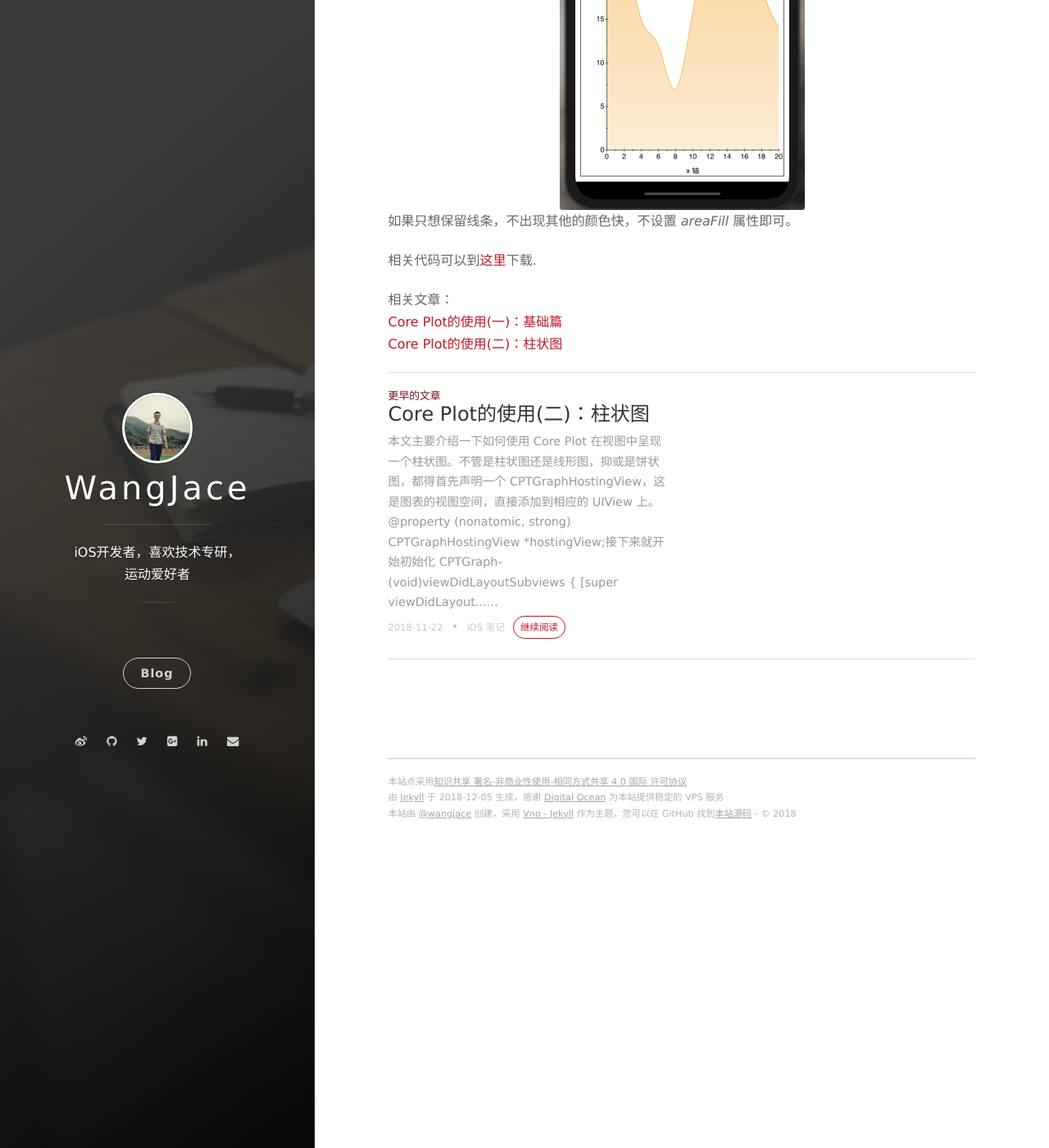
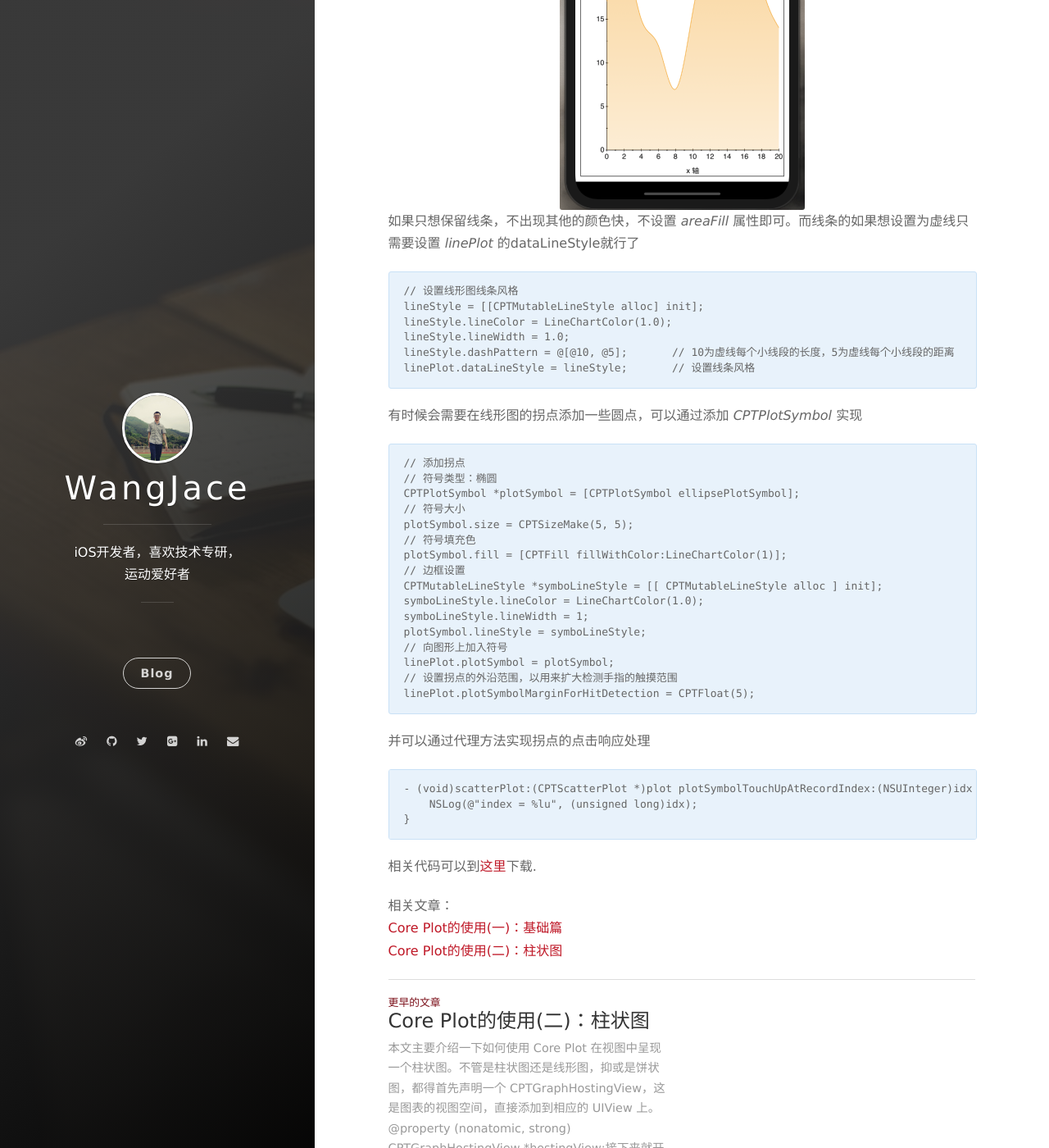
Before and after one commit to WangJace/WangJace.github.io, a Jekyll site: the page built from _posts/2018-11-23-Core Plot的使用(三)：线形图.md, in a window 1280 px wide and 1400 px high, scrolled down 947 px. Shown: the whole window at 82% size. Built offline with Jekyll 4.4.1, drawn with Linux system fonts in a browser that asks for light colours; nearby versions of some CDN libraries; comment, search, counter and statistics services are not loaded.

Commit message:
Date：2018.12.05 Developer：Jace Remark： 编辑文章“Core Plot的使用(三)：线形图”

````diff
--- a/_posts/2018-11-23-Core Plot的使用(三)：线形图.md
+++ b/_posts/2018-11-23-Core Plot的使用(三)：线形图.md
@@ -24,8 +24,40 @@ linePlot.areaBaseValue = @0; // 渐变色的起点位置
 [graph addPlot:linePlot];
 ```
 ![线形图](/assets/article_images/2018-11-23-Core Plot的使用(三)：线形图.png)
-如果只想保留线条，不出现其他的颜色快，不设置 *areaFill* 属性即可。
-
+如果只想保留线条，不出现其他的颜色快，不设置 *areaFill* 属性即可。而线条的如果想设置为虚线只需要设置 *linePlot* 的dataLineStyle就行了
+```Objective-C
+// 设置线形图线条风格
+lineStyle = [[CPTMutableLineStyle alloc] init];
+lineStyle.lineColor = LineChartColor(1.0);
+lineStyle.lineWidth = 1.0;
+lineStyle.dashPattern = @[@10, @5];       // 10为虚线每个小线段的长度，5为虚线每个小线段的距离
+linePlot.dataLineStyle = lineStyle;       // 设置线条风格
+```
+有时候会需要在线形图的拐点添加一些圆点，可以通过添加 *CPTPlotSymbol* 实现
+```Objective-C
+// 添加拐点
+// 符号类型：椭圆
+CPTPlotSymbol *plotSymbol = [CPTPlotSymbol ellipsePlotSymbol];
+// 符号大小
+plotSymbol.size = CPTSizeMake(5, 5);
+// 符号填充色
+plotSymbol.fill = [CPTFill fillWithColor:LineChartColor(1)];
+// 边框设置
+CPTMutableLineStyle *symboLineStyle = [[ CPTMutableLineStyle alloc ] init];
+symboLineStyle.lineColor = LineChartColor(1.0);
+symboLineStyle.lineWidth = 1;
+plotSymbol.lineStyle = symboLineStyle;
+// 向图形上加入符号
+linePlot.plotSymbol = plotSymbol;
+// 设置拐点的外沿范围，以用来扩大检测手指的触摸范围
+linePlot.plotSymbolMarginForHitDetection = CPTFloat(5);
+```
+并可以通过代理方法实现拐点的点击响应处理
+```Objective-C
+- (void)scatterPlot:(CPTScatterPlot *)plot plotSymbolTouchUpAtRecordIndex:(NSUInteger)idx {
+    NSLog(@"index = %lu", (unsigned long)idx);
+}
+```
 
 相关代码可以到[这里](https://github.com/WangJace/CorePlotExample)下载.
 
````
